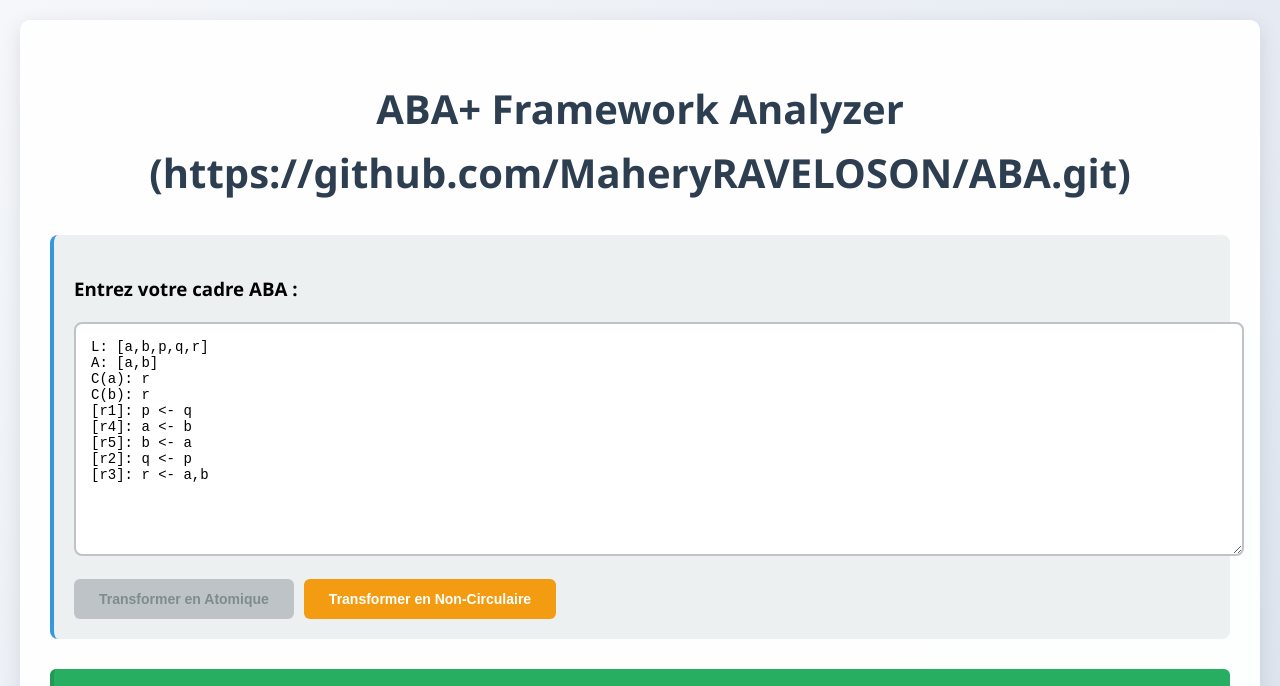
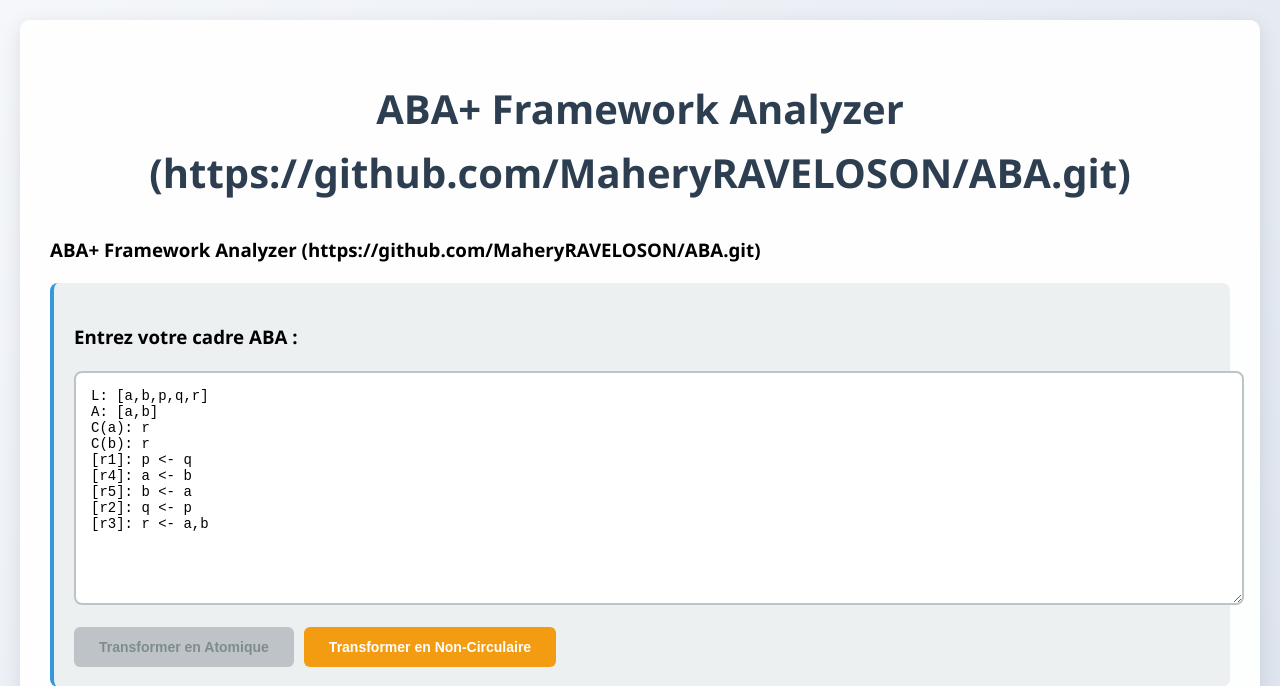
Before and after one commit to MaheryRAVELOSON/ABA, a Flask app: page / in a window 1280 px wide. Shown: the top 686 px of the page. Run offline with Flask 3, Linux system fonts and the light colour scheme.

Commit message:
Ajout liens git dans index.html

```diff
--- a/templates/index.html
+++ b/templates/index.html
@@ -314,6 +314,7 @@
 <body>
     <div class="container">
         <h1>ABA+ Framework Analyzer (https://github.com/MaheryRAVELOSON/ABA.git)</h1>
+        <h3>ABA+ Framework Analyzer (https://github.com/MaheryRAVELOSON/ABA.git)</h3>
 
         <div class="input-section">
             <h3>Entrez votre cadre ABA :</h3>
```
